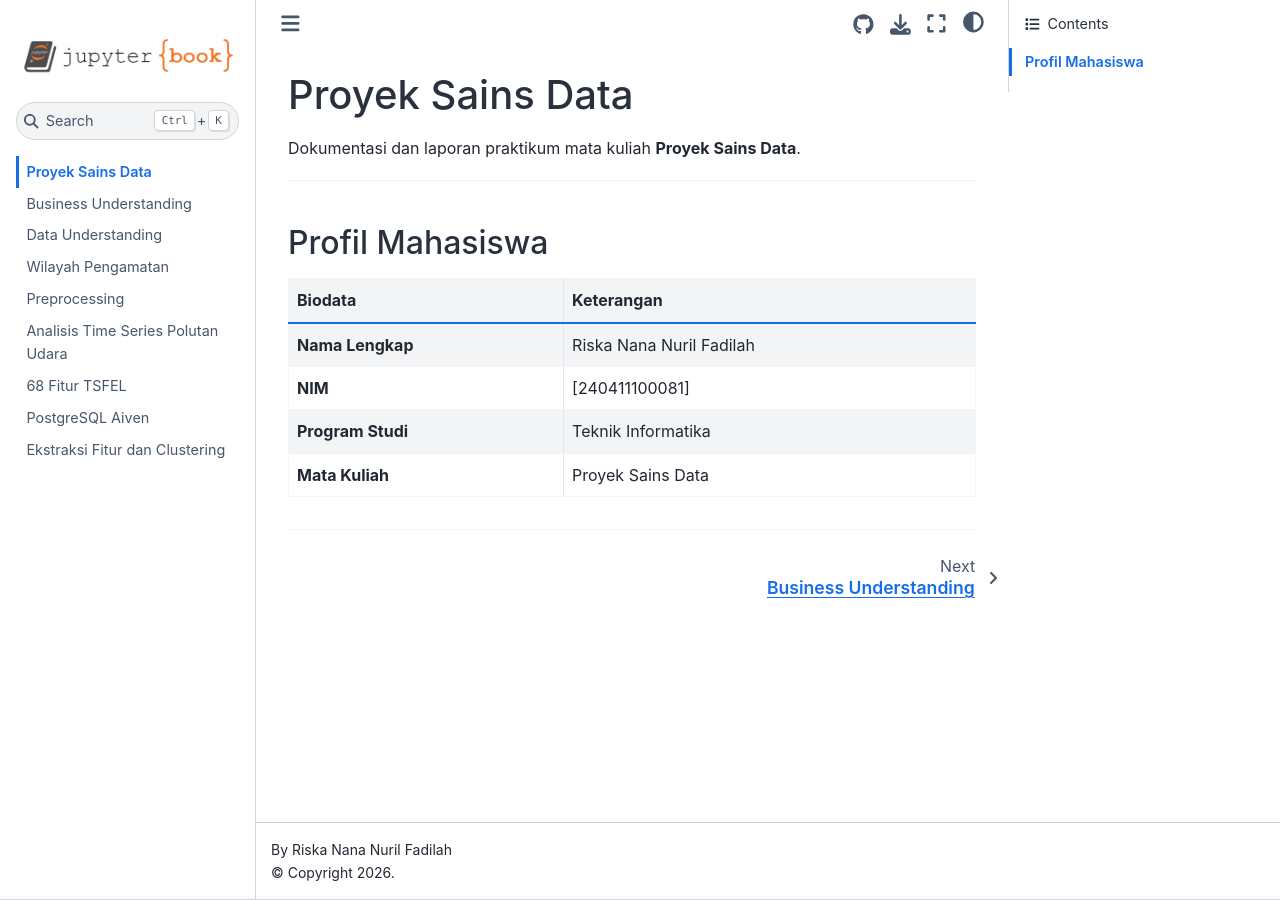
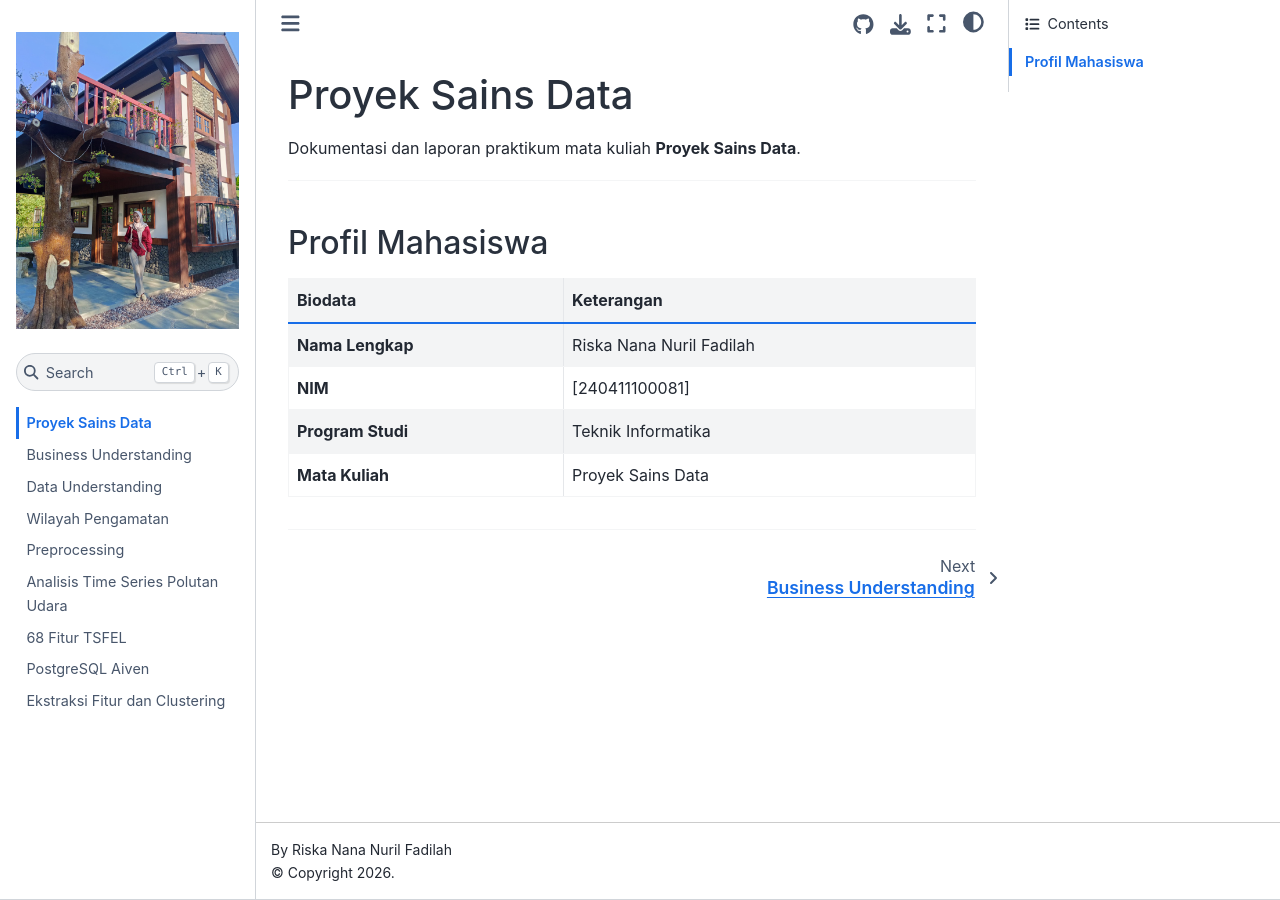
Before and after one commit to riskanana06/PSD, a Jupyter Book: the page built from intro.md, in a window 1280 px wide. Built offline with Jupyter Book 1.0.4 settings and Sphinx 7.4.7 and the Sphinx Book theme 1.1.4, drawn with Linux system fonts in a browser that asks for light colours.

Commit message:
Ganti logo website dengan foto profil

```diff
--- a/_config.yml
+++ b/_config.yml
@@ -4,7 +4,7 @@
 title: Riska Nana Nuril Fadilah
 author: Riska Nana Nuril Fadilah
 copyright: "2026"
-logo: logo.png
+logo: profile.jpeg
 
 # Force re-execution of notebooks on each build.
 # See https://jupyterbook.org/content/execute.html
```
Also changed, not shown: profile.jpeg (added).
